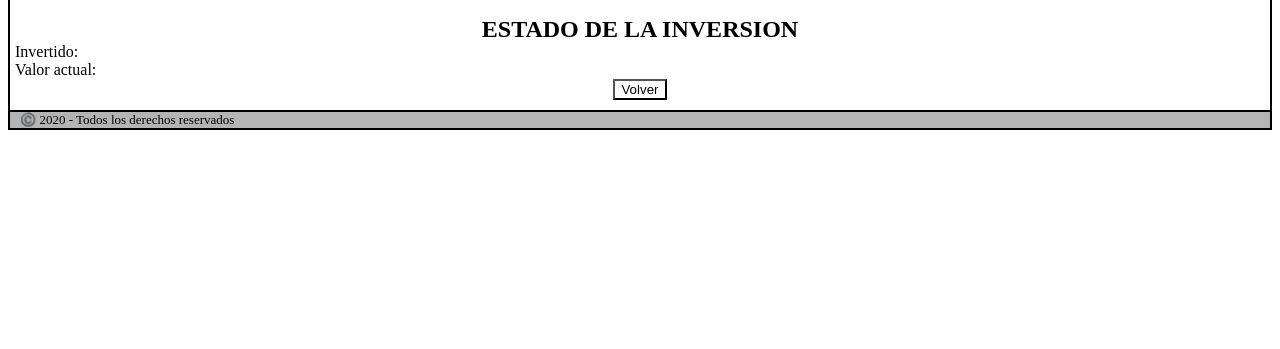
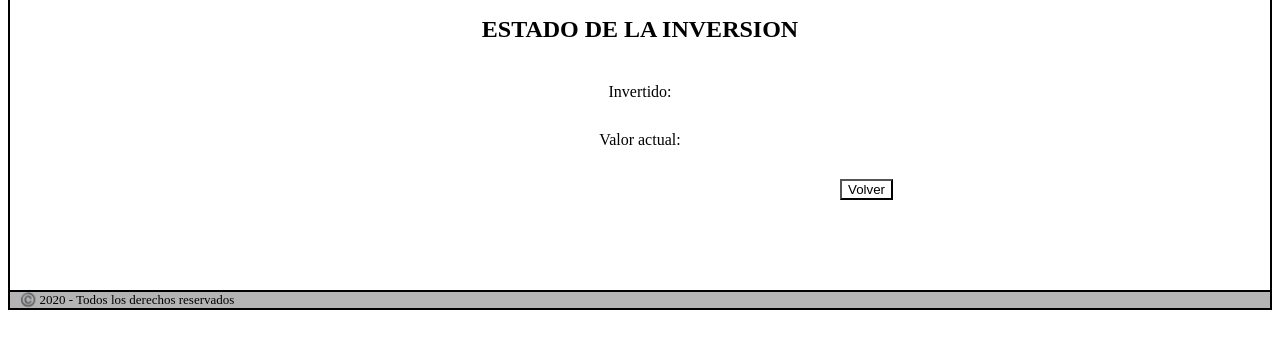
Before and after one commit to Cobra914/proyecto_final_flask, a Flask app: page /status in a window 1280 px wide. Shown: the part 100-449 px from the top of the page. Run offline with Flask 3, Linux system fonts and the light colour scheme.

Commit message:
feat: WIP logrado estilo posicionamiento, faltan lineas

```diff
--- a/mycrypto/static/css/styles.css
+++ b/mycrypto/static/css/styles.css
@@ -69,6 +69,10 @@ footer {
     color: black;
 }
 
+.estado {
+    padding-bottom: 40px;
+}
+
 .boton {
     display: flex;
     align-items: center;
@@ -78,17 +82,6 @@ footer {
 }
 
 .boton .boton-edit {
-    color: black;
-    background-color: white;
-}
-
-.boton-volver {
-    display: flex;
-    align-items: center;
-    justify-content: space-evenly;
-}
-
-.boton-volver .texto-volver {
     color: black;
     background-color: white;
 }
@@ -130,3 +123,32 @@ footer {
 .pad {
     padding-bottom: 70px;
 }
+
+.boton-volver {
+    display: flex;
+    flex-direction: row;
+}
+
+.cuadro-boton {
+    flex: 2;
+    padding-left: 200px;
+}
+
+.texto-volver {
+    color: black;
+    background-color: white;
+}
+
+.bv {
+    padding-bottom: 80px;
+}
+
+.container-estado {
+    text-align: center;
+}
+
+
+.va {
+    padding-top: 30px;
+    padding-bottom: 30px;
+}
--- a/mycrypto/templates/estado.html
+++ b/mycrypto/templates/estado.html
@@ -5,24 +5,27 @@
 {% endblock head_title %}
 
 {% block page_title %}
-<h1 class="subtitulo">ESTADO DE LA INVERSION</h1>
+<h1 class="subtitulo estado">ESTADO DE LA INVERSION</h1>
 {% endblock page_title %}
 
 {% block contenido %}
 <div class="container-estado">
     <label for="invertido">Invertido:</label>
-    <span class="container-linea"></span>
+    <span></span>
 </div>
-<div class="container-estado">
+<div class="container-estado va">
     <label for="valor-actual">Valor actual:</label>
-    <span class="container-linea"></span>
+    <span></span>
 </div>
 
-<div class="boton-volver">
-    <a href="/" class="texto-volver">
-        <button class="texto-volver" type="submit">
-            Volver
-        </button>
-    </a>
+<div class="boton-volver bv">
+    <div class="cuadro-boton"></div>
+    <div class="cuadro-boton">
+        <a href="/" class="texto-volver">
+            <button class="texto-volver" type="submit">
+                Volver
+            </button>
+        </a>
+    </div>
 </div>
 {% endblock contenido %}
```
